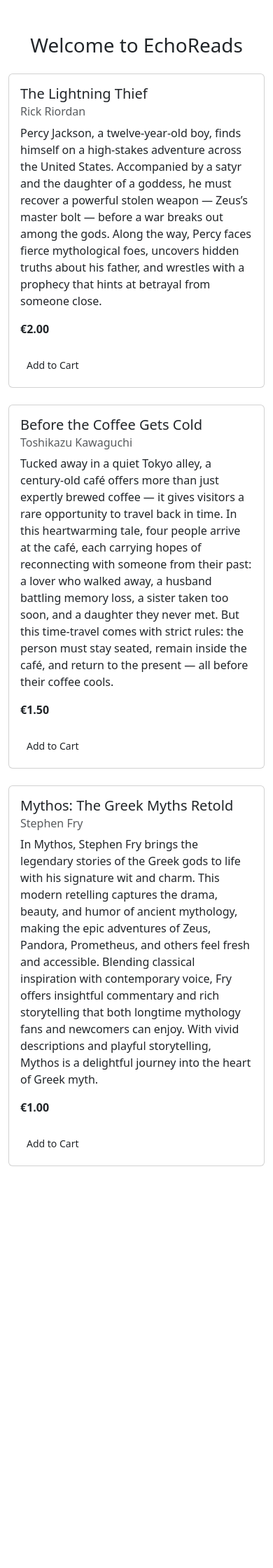
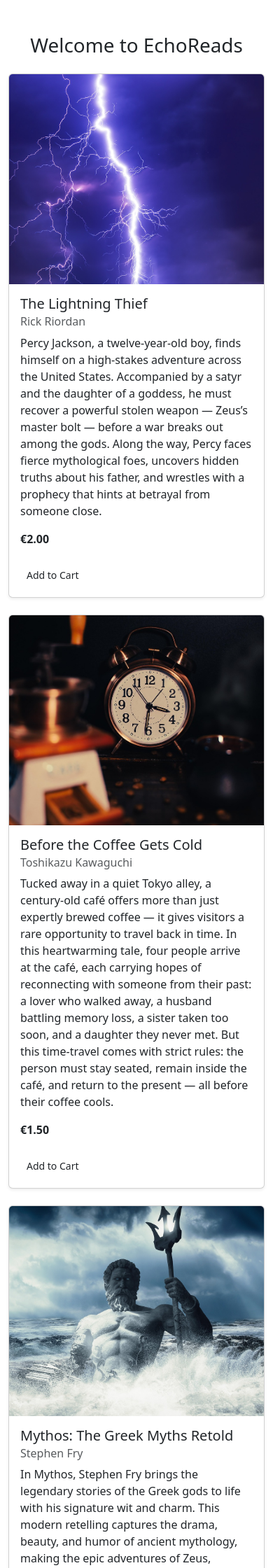
Before and after one commit to jrxmae/ebook-store, a Django app: page / in a window 390 px wide. Shown: the top 2240 px of the page at 70% size. Before the commit the page ends 1666 px from the top, so only its background shows below. Run offline with Django 5.2, Linux system fonts and the light colour scheme; data comes from the database, SQL or seed files in the repository; some libraries are stand-ins or nearby versions.

Commit message:
Add consistent sizing and responsiveness to book images

```diff
--- a/ebookshop/settings.py
+++ b/ebookshop/settings.py
@@ -61,6 +61,7 @@ TEMPLATES = [
         "OPTIONS": {
             "context_processors": [
                 "django.template.context_processors.request",
+                "django.template.context_processors.media",
                 "django.contrib.auth.context_processors.auth",
                 "django.contrib.messages.context_processors.messages",
             ],
--- a/store/templates/store/book_list.html
+++ b/store/templates/store/book_list.html
@@ -17,9 +17,9 @@
     <div class="row row-cols-1 row-cols-md-3 g-4">
         {% for book in books %}
         <div class="col">
-            <div class="card h-100 shadow-sm>
+            <div class="card h-100 shadow-sm">
                 {% if book.image %}
-                <img src="{{ book.image.url }}" class="card-img-top" alt="{{ book.title }}">
+                <img src="{{ book.image.url }}" class="card-img-top img-fluid" alt="{{ book.title }}" style="height: 300px; object-fit: cover;">
                 {% endif %}
                 <div class="card-body">
                     <h5 class="card-title">{{ book.title }}</h5>
```
Also changed, not shown: media/book_images/coffee-7830087_1280.jpg (renamed from book_images/coffee-7830087_1280.jpg), media/book_images/lightning-2568381_1280.jpg (renamed from book_images/lightning-2568381_1280.jpg), media/book_images/poseidon-1621062_1280.jpg (renamed from book_images/poseidon-1621062_1280.jpg).
